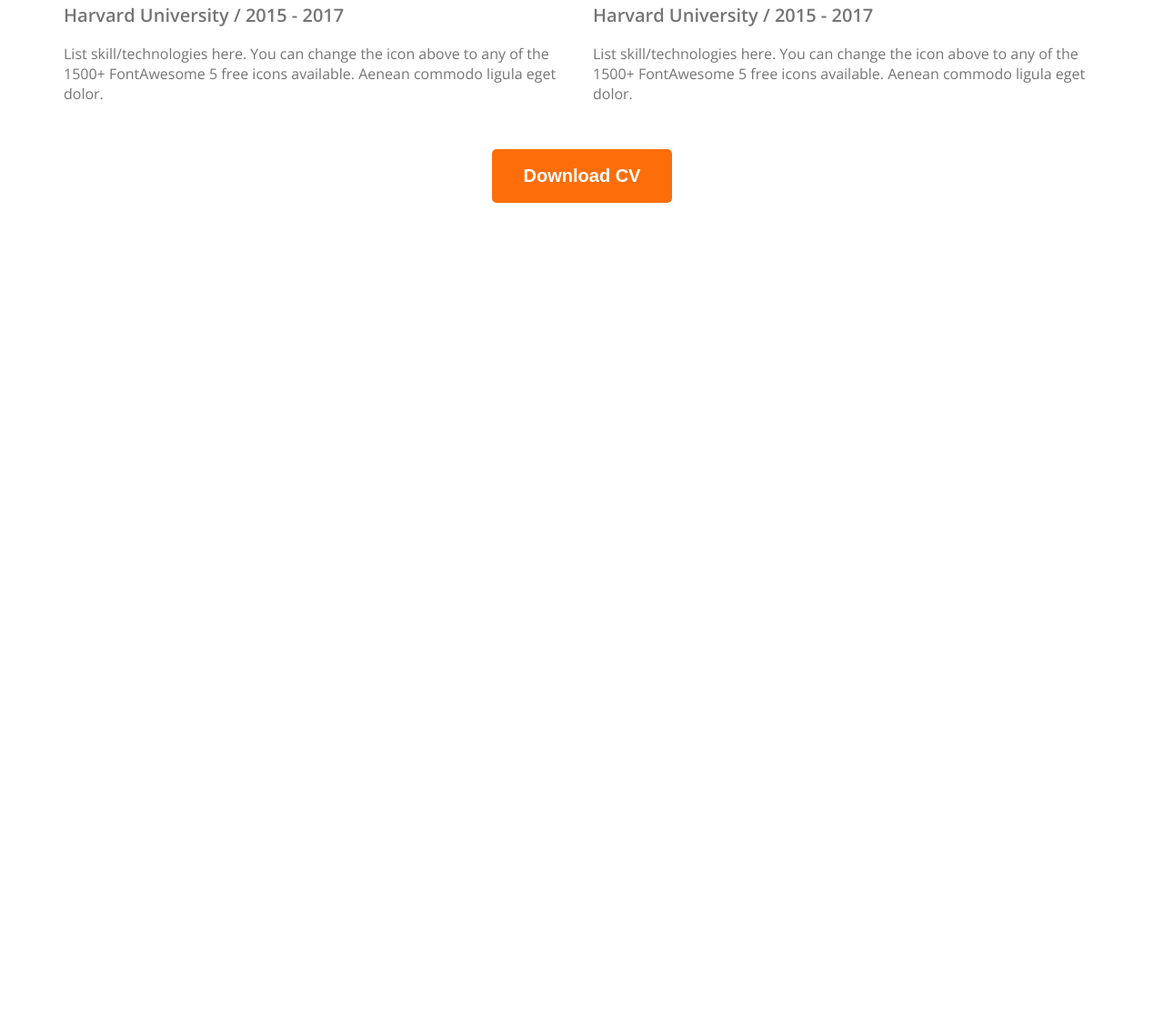
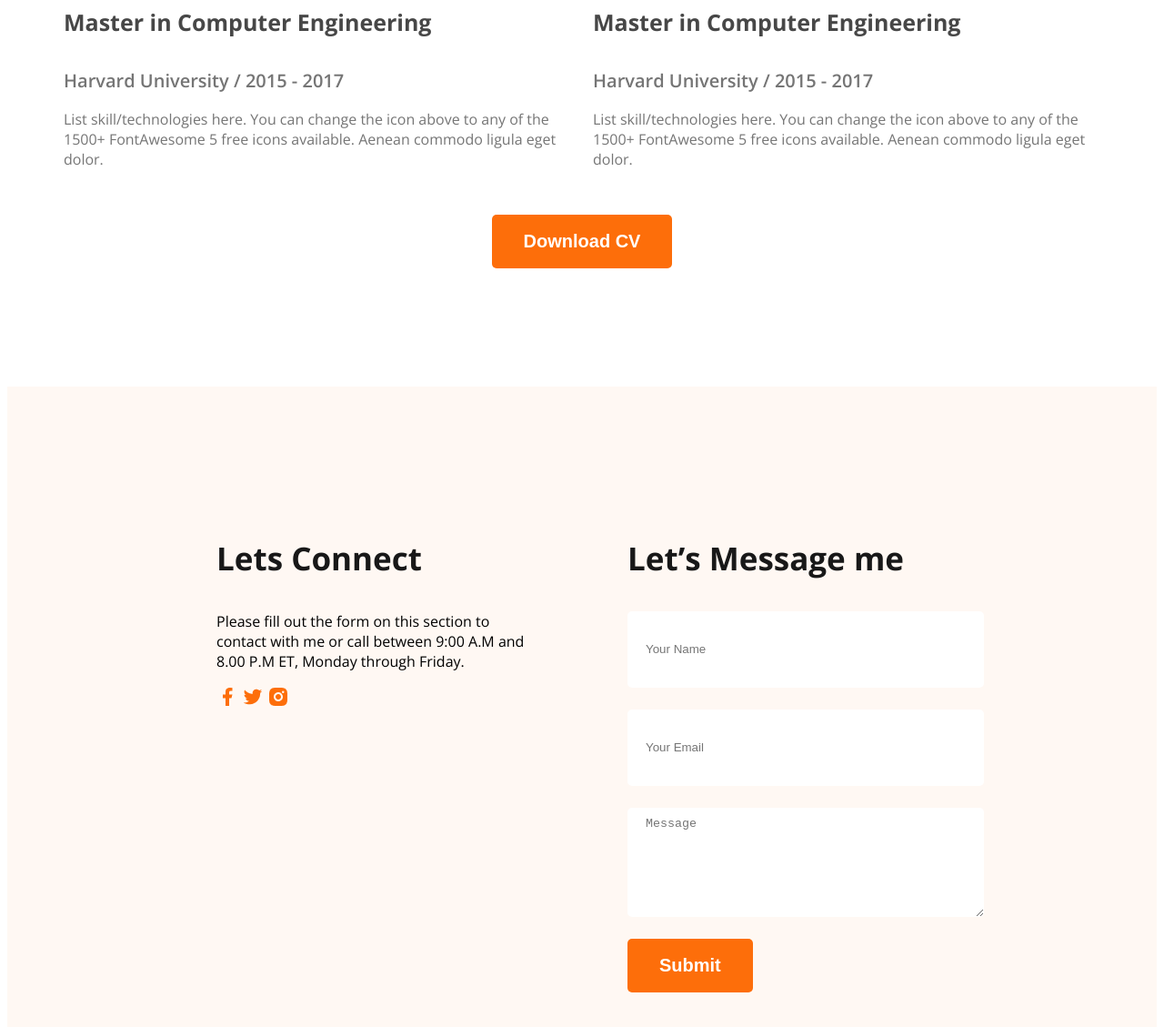
Before and after one commit to mizanur2734/web-developer-portfolio, a plain HTML site: page index.html in a window 1280 px wide. Shown: the part 3021-4150 px from the top of the page at 91% size. Before the commit the page ends 3374 px from the top, so only its background shows below. Drawn offline with nearby package versions, Linux system fonts and the light colour scheme.

Commit message:
added the footer section

```diff
--- a/index.html
+++ b/index.html
@@ -74,9 +74,9 @@
           <h3 class="section-title text-center">What I do</h3>
           <p class="secton-description text-center">
             I have more than 10 years experience building software for clients
-            all over the world. Below is a quick overview of my main technical
+            all over the world. Below is a quick <br> overview of my main technical
             skill sets and technologies i use. Want to find out more about my
-            experience? Check out my online resume and project portfolio.
+            experience? <br> Check out my online resume and project portfolio.
           </p>
         </div>
         <!-- .skil*4>img+h4.skil-title+p.skill-description -->
@@ -205,6 +205,25 @@
         </div>
       </section>
     </main>
-    <footer></footer>
+    <footer class="secondary-bg">
+        <div class="footer-column">
+            <h3 class="section-title">Lets Connect</h3>
+            <p>Please fill out the form on this section to contact with me or call between 9:00 A.M and 8.00 P.M ET, Monday through Friday.</p>
+            <div>
+                <a href=""><img src="images/icons/facebook.png" alt=""></a>
+                <a href=""><img src="images/icons/twitter.png" alt=""></a>
+                <a href=""><img src="images/icons/insta.png" alt=""></a>
+            </div>
+        </div>
+        <div class="footer-column">
+            <h3 class="section-title">Let’s Message me</h3>
+            <form action="">
+                <input type="text" name="" id="" placeholder="Your Name">
+                <input type="email" name="" id="" placeholder="Your Email">
+                <textarea class="text-area" name="" id="" cols="30" rows="20" placeholder="Message"></textarea>
+                <input class="btn-primary" type="submit" value="Submit">
+            </form>
+        </div>
+    </footer>
   </body>
 </html>
--- a/styles/portfolio.css
+++ b/styles/portfolio.css
@@ -153,6 +153,7 @@ main section {
     border-radius: 5px;
     box-shadow: 0px 6px 50px 0px rgba(0, 0, 0, 0.06);
     background: rgb(255, 255, 255);
+    margin-top: 50px;
 }
 
 /* resume section styles */
@@ -187,3 +188,25 @@ hr{
 .resume-download-cv{
     margin-top: 50px;
 }
+/* footer styles */
+footer{
+    padding: 130px 230px;
+    display: flex;
+    gap: 100px;
+}
+.footer-column{
+    width: 50%;
+}
+footer input[type="text"], footer input[type="email"], footer textarea{
+    height: 64px;
+    border-radius: 5px;
+    background-color: white;
+    display: block;
+    width: 100%;
+    padding: 10px 20px;
+    margin-bottom: 24px;
+    border: none;
+}
+.text-area{
+    height: 100px;
+}
```
